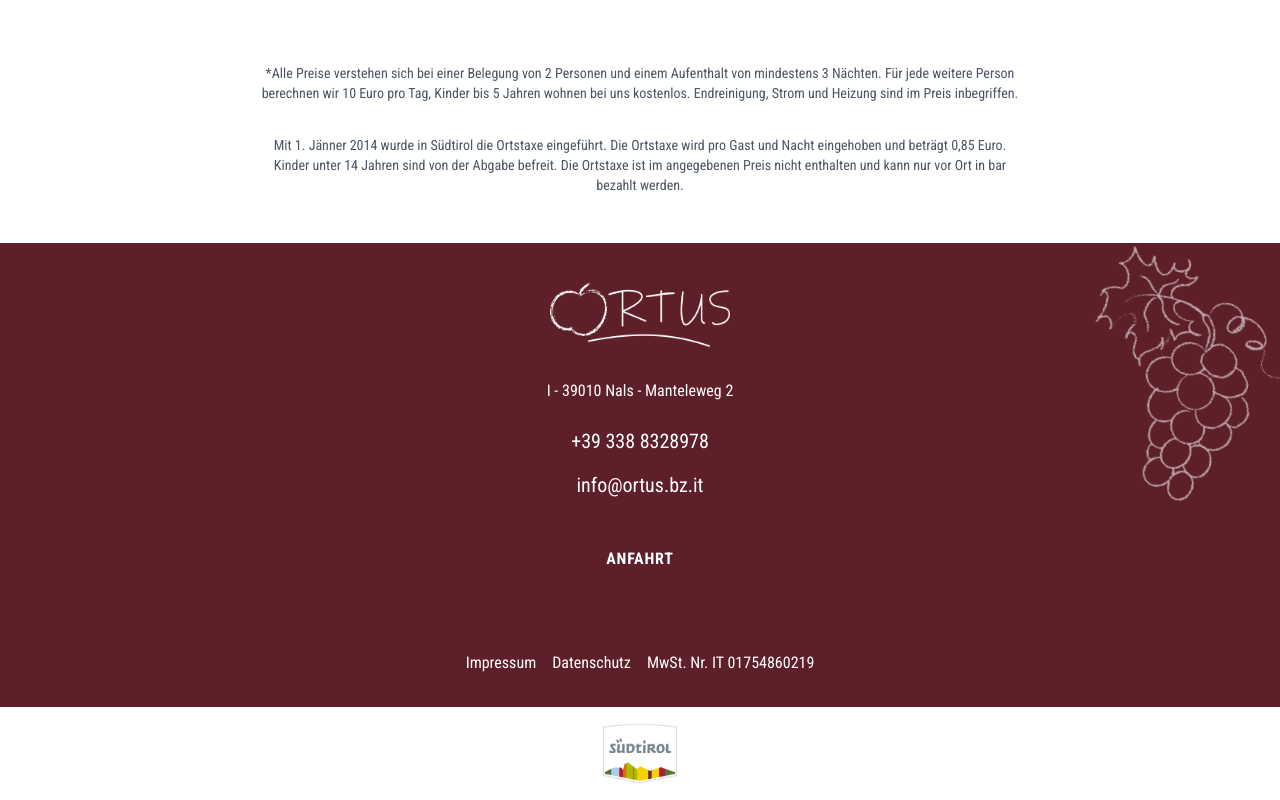
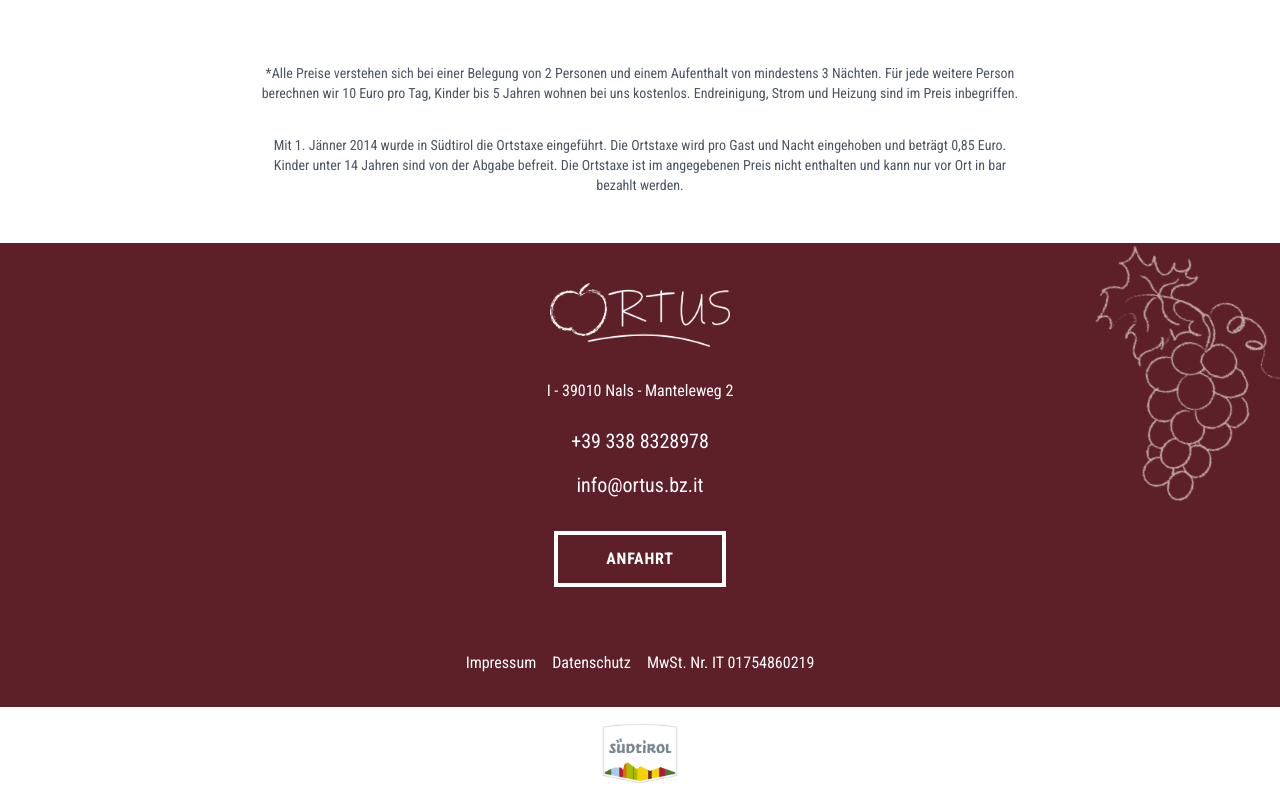
Before and after one commit to christiananese/ortus, a Next.js app: page /rooms in a window 1280 px wide. Shown: the part 2317-3117 px from the top of the page. Built offline with nearby package versions, Linux system fonts and the light colour scheme.

Commit message:
Move directions to about-us

```diff
--- a/components/Footer/Footer.module.css
+++ b/components/Footer/Footer.module.css
@@ -30,5 +30,5 @@
 }
 
 .btn {
-  @apply uppercase leading-8 px-12 font-bold tracking-wider border-4 border-white;
+  @apply uppercase leading-8 px-12 font-bold tracking-wider border-4 border-white bg-primary cursor-pointer py-2 inline-flex text-center justify-center items-center text-primary transition ease-in-out duration-150 hover:bg-primary-hover;
 }
--- a/components/Footer/index.js
+++ b/components/Footer/index.js
@@ -1,11 +1,12 @@
 import React from "react";
 import s from "./Footer.module.css";
 import Image from "next/image";
-import Button from "../Button";
 import Link from "next/link";
-import { de } from "../../data/home";
 
 function Footer({ intl }) {
+  const linkText = intl.links.aboutUs;
+  const da = intl?.footer;
+  console.log("DASDASDASD ", linkText);
   return (
     <footer className={s.section}>
       <div className={s.container}>
@@ -22,7 +23,7 @@ function Footer({ intl }) {
                 />
               </div>
               <div className="pt-8 pb-4">
-                <div>{intl.address}</div>
+                <div>{da.address}</div>
               </div>
               <a
                 href="tel:+393388328978"
@@ -36,16 +37,9 @@ function Footer({ intl }) {
               >
                 info@ortus.bz.it
               </a>
-              <Button
-                className={s.btn}
-                variant="ghost"
-                Component="a"
-                href="https://www.google.com/maps/place/Manteleweg,+2,+39010+Nals,+S%C3%BCdtirol/data=!4m2!3m1!1s0x4782977c8a8dd51f:0x5d639575cee3b575?sa=X&ved=2ahUKEwiI7uTi_8vyAhWFzKQKHZmDCDoQ8gF6BAgLEAE"
-                target="_blank"
-                rel="noopener"
-              >
-                {intl.route}
-              </Button>
+              <Link href={linkText} target="_blank" rel="noopener">
+                <a className={s.btn}>{da.route}</a>
+              </Link>
             </div>
           </div>
         </div>
@@ -60,15 +54,15 @@ function Footer({ intl }) {
         <nav className="flex w-full items-center md:pb-8">
           <ul className="flex flex-wrap mx-auto text-center justify-center">
             <li className="px-2">
-              <Link href="/imprint">{intl.imprint}</Link>
+              <Link href="/imprint">{da.imprint}</Link>
             </li>
             <li className="px-2">
-              <Link href="/privacy">{intl.privacy}</Link>
+              <Link href="/privacy">{da.privacy}</Link>
             </li>
             {/* <li className="px-2">
               <Link href="/">{intl.cookies}</Link>
             </li> */}
-            <li className="px-2">{intl.vatId}</li>
+            <li className="px-2">{da.vatId}</li>
           </ul>
         </nav>
       </div>
--- a/components/Layout/index.js
+++ b/components/Layout/index.js
@@ -15,10 +15,10 @@ function Layout({ children, title, intl }) {
       </Head>
       <TopNav />
       <main className="flex-grow">
-        <Navigation intl={intl.navigation} />
+        <Navigation intl={intl} />
         {children}
       </main>
-      <Footer intl={intl?.footer} />
+      <Footer intl={intl} />
       <BottomNav intl={intl.navigation} />
     </div>
   );
--- a/components/Navigation/index.js
+++ b/components/Navigation/index.js
@@ -4,6 +4,9 @@ import Link from "next/link";
 import Image from "next/image";
 
 function Navigation({ intl }) {
+  const da = intl.navigation;
+  const about = intl.links.aboutUs;
+
   return (
     <section className={s.section}>
       <div className={s.container}>
@@ -11,16 +14,16 @@ function Navigation({ intl }) {
           <div className={s.center}>
             <ul className={s.left}>
               <li>
-                <Link href="/surroundings">
+                <Link href={"/surroundings"}>
                   <a className="text-default hover:text-primary-hover uppercase leading-8 font-medium tracking-wide">
-                    {intl.surroundings}
+                    {da.surroundings}
                   </a>
                 </Link>
               </li>
               <li>
-                <Link href="/about-us">
+                <Link href={about}>
                   <a className="text-default hover:text-primary-hover flex-shrink-0 uppercase leading-8 font-medium tracking-wide">
-                    {intl.aboutUs}
+                    {da.aboutUs}
                   </a>
                 </Link>
               </li>
@@ -40,7 +43,7 @@ function Navigation({ intl }) {
               <li>
                 <Link href="/request">
                   <a className="bg-primary cursor-pointer py-2 px-4 inline-flex font-semibold text-center justify-center items-center text-primary border-primary transition ease-in-out duration-150 tracking-wider uppercase">
-                    {intl.cta}
+                    {da.cta}
                   </a>
                 </Link>
               </li>
--- a/data/home.js
+++ b/data/home.js
@@ -143,7 +143,19 @@ export const de = {
     title: "Über uns",
     text: "Unser Biohof liegt eingebettet in Weingärten im Dorf Nals, mitten im Etschtal, die Städte Meran und Bozen sind jeweils 15 km entfernt.  Wir bauen rote und weiße Trauben der Sorten Cabernet Franc und Merlot, Chardonnay und Souvignier gris an. Äpfel, verschiedene Obst- und Gemüsesorten gedeihen rund ums Haus und in unserem Gemüse- und Kräutergarten. Um unsere Südtiroler Welt besser kennenzulernen, laden wir Euch zu Weinbergbesichtigungen, Sommer- und Winterwendfesten, Törggelen, Schneeschuhwanderungen, Knödel- und Brotbackkursen, gemeinsamem Pizzabacken und - essen ein.",
     carFree:
-      "Autofrei unterwegs? Hier für Sie die Fahrpläne für Bus und Bahn, aktuelle Meldungen sowie alle Infos zum öffentlichen Nahverkehr:<br/><br/><a href='https://suedtirolmobil.info/' class='underline hover:text-secondary'www.suedtirolmobil.info</a>",
+      "Autofrei unterwegs? Hier für Sie die Fahrpläne für Bus und Bahn, aktuelle Meldungen sowie alle Infos zum öffentlichen Nahverkehr:<br/><br/><a href='https://suedtirolmobil.info/' class='underline hover:text-secondary'>www.suedtirolmobil.info</a>",
+    route: {
+      title: "Anfahrt",
+      maps: "Zu Google Maps",
+      resia: {
+        title: "Anfahrt über den Reschen",
+        text: "Bei Meran auf die MeBo Richtung Bozen auffahren, Ausfahrt Nals /Vilpian, rechts Richtung Nals, den Kreisverkehr an der 2. Ausfahrt verlassen, nach 1,2 km links auf Schwanburgerstraße abbiegen, nach 300 m links auf Andreas-Hofer-Straße, nach 200 m (bei Wegkreuz) links abbiegen auf Manteleweg, nach 100 m rechts 🡪 Ortus.",
+      },
+      brennero: {
+        title: "Anfahrt über die Brennerautobahn",
+        text: "Die Brennerautobahn bei Ausfahrt Bozen Süd verlassen, auf MeBo Richtung Meran auffahren, Ausfahrt Nals/Vilpian, links Richtung Nals, den Kreisverkehr an der 2. Ausfahrt verlassen, nach 1,2 km links auf Schwanburgerstraße abbiegen, nach 300 m links auf Andreas-Hofer-Straße, nach 200 m (bei Wegkreuz) links abbiegen auf Manteleweg, nach 100 m rechts 🡪 Ortus.",
+      },
+    },
     extras: {
       title: "Zusatzleistung",
       text: "Abholdienst von der nächstgelegenen Bahn- oder Busstation",
@@ -213,6 +225,9 @@ export const de = {
     address: "I - 39010 Nals - Manteleweg 2",
     route: "Anfahrt",
     vatId: "MwSt. Nr. IT 01754860219",
+  },
+  links: {
+    aboutUs: "/ueber-uns",
   },
 };
 
@@ -358,6 +373,19 @@ export const it = {
     text: "Il nostro maso biologico si trova a Nalles. In mezzo ai vigneti si affaccia sulla val d&#39;Adige. Le cittá Merano e Bolzano sono ciascuna a 15 chilometri di distanza. Coltiviamo uva rosse e bianche delle varietá Cabernet Franc e Merlot, Chardonnay e Souvignier gris. Nei nostri frutteti e nell&#39;orto troverete mele, vari frutti,ortaggi ed erbe.<br/><br/>Per conoscere meglio il nostro mondo sudtirolese Vi invitiamo a visite guidate nei nostri vigneti, alle festività di solstizi sia d&#39;estate che d&#39;inverno, a castagnate, a fare ciaspolate, a fare insieme i canederli e pane della zona, a fare e mangiare insieme la pizza.",
     carFree:
       "Arrivate con il trasporto pubblico? Qui trovate tutti gli orari di autobus e treno in Alto Aldige nonché altre informazioni utili sui nostri mezzi pubblici.<br/><br/><a href='https://suedtirolmobil.info/it/' class='underline hover:text-secondary'>www.suedtirolmobil.info</a>",
+    route: {
+      title: "Come trovarci",
+      text: "Servizio di shuttle dalla stazione di treno o bus piú vicina",
+      maps: "Vedi su Google Maps",
+      resia: {
+        title: "Dal Passo Resia:",
+        text: "A Merano prendete la MeBo in direzione Bolzano, uscita Nalles/Vilpiano, girate a destra verso Nalles, prendete la seconda uscita della rotatoria, dopo 1,2 km girate a sinistra sulla via Schwanburger, dopo 300 m girate a sinistra sulla via Andreas Hofer, poi dopo 200 m girate a sinistra sul vicolo Mantele, dopo 100 m sulla destra: Ortus.",
+      },
+      brennero: {
+        title: "Dall’autostrada del Brennero:",
+        text: "Lasciate l’autostrada del Brennero prendendo l’uscita di Bolzano Sud, prendete la MeBo in direzione Merano, uscita Nalles/Vilpiano, girate a destra verso Nalles, prendete la seconda uscita della rotatoria, dopo 1,2 km girate a sinistra sulla via Schwanburger, dopo 300 m girate a sinistra sulla via Andreas Hofer, poi dopo 200 m girate a sinistra sul vicolo Mantele, dopo 100 m sulla destra 🡪 Ortus.",
+      },
+    },
     extras: {
       title: "Servizio aggiuntivo",
       text: "Servizio di shuttle dalla stazione di treno o bus piú vicina",
@@ -427,6 +455,9 @@ export const it = {
     address: "I - 39010 Nalles - vicolo Mantele 2",
     route: "Come trovarci",
     vatId: "P.IVA IT 01754860219",
+  },
+  links: {
+    aboutUs: "/it/su-di-noi",
   },
 };
 
@@ -576,6 +607,19 @@ export const en = {
     text: "Our organic farm is surrounded by vineyards and apple orchards in the middle of the Etsch valley distancing approximately 15 kilometres from the cities Meran and Bozen. We produce red and white grapes of the varieties Cabernet Franc, Merlot, Chardonnay and Souvignier gris. In addition you find us growing apples and many other, often also rare, types of fruits, vegetables and herbs.",
     carFree:
       "Coming without car? Here you can find timetables for train and bus as well as any other useful information regarding our public transport.<br/><br/><a href='https://suedtirolmobil.info/en/' class='underline hover:text-secondary'>www.suedtirolmobil.info</a>",
+    route: {
+      title: "Anfahrt",
+      text: "Servizio di shuttle dalla stazione di treno o bus piú vicina",
+      maps: "Show me on Google Maps",
+      resia: {
+        title: "From Reschen:",
+        text: "When arrived in Merano you head south on the MeBo until the exit Nalles/Vilpiano, where you take the right turn into Nalles. In the roundabout you take the second exit, after 1,2km you turn left on the via Schwanburger, after 300m you take another left turn on the via Andreas Hofer, then after 200m you turn left in the vicolo Mantele and ultimately after 100m you can find Ortus on the right side.",
+      },
+      brennero: {
+        title: "From autostrada del Brennero:",
+        text: "Take the exit Bolzano Sud and head north on the MeBo untile the exit Nalles/Vilpiano, where you take the right turn into Nalles. In the roundabout you take the second exit, after 1,2km you turn left on the via Schwanburger, after 300m you take another left turn on the via Andreas Hofer, then after 200m you turn left in the vicolo Mantele and ultimately after 100m you can find Ortus on the right side.",
+      },
+    },
     extras: {
       title: "Additional service",
       text: "Shuttle service from the closest railway or bus station",
@@ -646,6 +690,9 @@ export const en = {
     route: "How to find us",
     vatId: "VAT id IT 01754860219",
   },
+  links: {
+    aboutUs: "/about-us",
+  },
 };
 
 export default { de, it, en };
--- a/next.config.js
+++ b/next.config.js
@@ -15,9 +15,14 @@ module.exports = {
         source: "/emozioni/:slug",
         destination: "/it/surroundings/:slug",
       },
+      {
+        source: "/ueber-uns",
+        destination: "/de/about-us",
+      },
+      {
+        source: "/su-di-noi",
+        destination: "/it/about-us",
+      },
     ];
   },
-  images: {
-    domains: ["preview.cruip.com"],
-  },
 };
```
Also changed, not shown: pages/about-us.js (+30 -0 lines), 1 other file (tests, documents, lock files or other folders).
